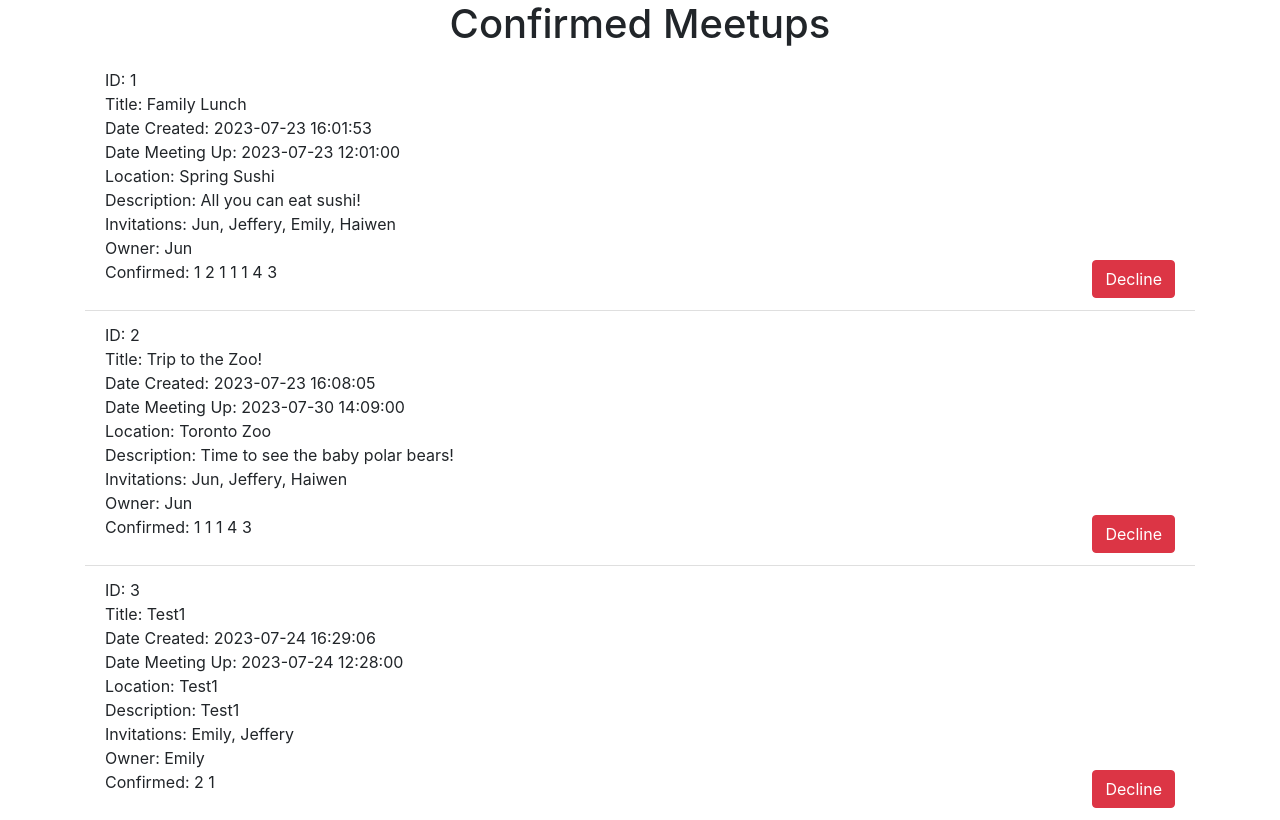
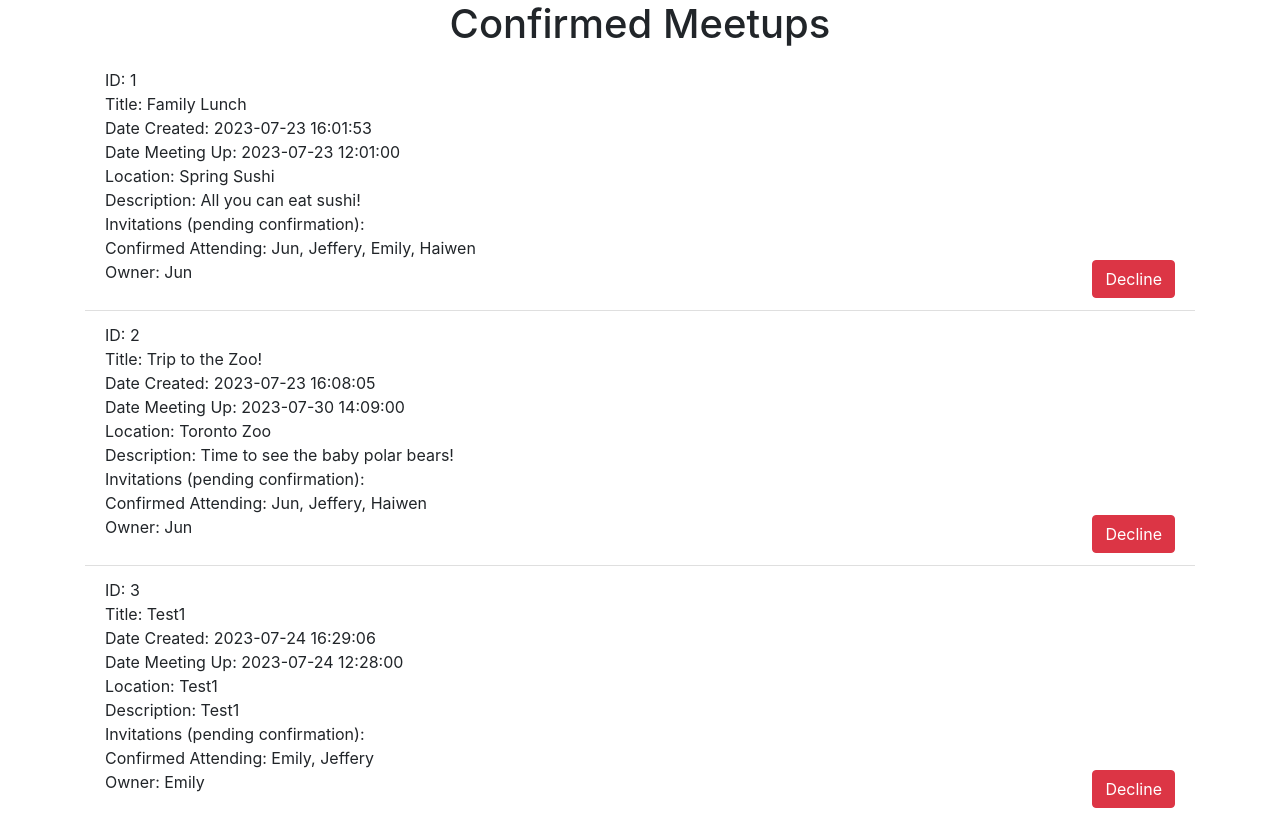
Before and after one commit to Jeffery05/MeetUp, a Flask app: page /confirmed in a window 1280 px wide. Shown: the part 56-876 px from the top of the page. Run offline with Flask 3, Linux system fonts and the light colour scheme; a user stored in the database is signed in; some libraries are stand-ins or nearby versions.

Commit message:
displays full list of people invited and confirmed

```diff
--- a/website/templates/confirmed.html
+++ b/website/templates/confirmed.html
@@ -12,9 +12,9 @@
             Date Meeting Up: {{ meetup.date_meetup}}<br>
             Location: {{meetup.location}}<br>
             Description: {{meetup.description}}<br>
-            Invitations: {{inviteList[ns.inviteNumber]}}<br>
-            Owner: {{meetup.owner}}<br>
-            Confirmed: {{meetup.confirmed}}
+            Invitations (pending confirmation): {{inviteList[ns.inviteNumber]}}<br>
+            Confirmed Attending: {{confirmationList[ns.inviteNumber]}}<br>
+            Owner: {{meetup.owner}}
             <button type = "button" class = "btn btn-danger float-right" onClick="deleteMeetup({{meetup.id}})">
                 <span aria-hidden="true">Decline</span>
             </button>
--- a/website/templates/view_meetups.html
+++ b/website/templates/view_meetups.html
@@ -12,9 +12,9 @@
         Date Meeting Up: {{ meetup.date_meetup}}<br>
         Location: {{meetup.location}}<br>
         Description: {{meetup.description}}<br>
-        Invitations: {{inviteList[ns.inviteNumber]}}<br>
-        Owner: {{meetup.owner}}<br>
-        Confirmed: {{meetup.confirmed}}
+        Invitations (pending confirmation): {{inviteList[ns.inviteNumber]}}<br>
+        Confirmed Attending: {{confirmationList[ns.inviteNumber]}}<br>
+        Owner: {{meetup.owner}}
         <button type = "button" class = "btn btn-success float-right" onClick="confirmMeetup({{meetup.id}})">
             <span aria-hidden="true">Confirm</span>
         </button>
--- a/website/views.py
+++ b/website/views.py
@@ -37,57 +37,75 @@ def home():
             flash('Meetup added!', category='success')
         else:
             flash('There was an error creating this meetup. Please try again.', category='error')
-        """if len(note) < 1:
-            flash('Note is too short!', category='error')
-        else:"""
-
-
-
     return render_template("home.html", user=current_user)
 
 @views.route('/view_meetups', methods=['GET', 'POST']) #decorator: whenever you go to the / URL, whatever in hom() will run
 @login_required
 def view_meetups():
-    first = True
     invites = ""
+    confirmation = ""
     confirmSearch = " " + str(current_user.id) + " "
+    firstInv = True
+    firstConf = True
     for meetup in current_user.meetups:
-        first = True
+        invites = invites + "   "
+        confirmation = confirmation + "   "
+        firstInv = True
+        firstConf = True
         for user in meetup.user:
-            if first == True:
-                invites = invites + "   " + user.first_name
-                first = False
+            userSearch = " " + str(user.id) + " "
+            if meetup.confirmed.find(userSearch)  != -1:
+                if firstConf:
+                    confirmation  = confirmation + user.first_name
+                    firstConf = False
+                else:
+                    confirmation  = confirmation + ", " + user.first_name
             else:
-                invites  = invites + ", " + user.first_name
-        print(meetup.confirmed.find(confirmSearch))
-    print(invites)
+                if firstInv:
+                    invites  = invites + user.first_name
+                    firstInv = False
+                else:
+                    invites  = invites + ", " + user.first_name
     inviteList = invites.split("   ")
     print(inviteList)
+    confirmationList = confirmation.split("   ")
 
     print(confirmSearch)
-    return render_template("view_meetups.html", user=current_user, inviteList = inviteList, confirmSearch = confirmSearch)
+    return render_template("view_meetups.html", user=current_user, inviteList = inviteList, confirmSearch = confirmSearch, confirmationList = confirmationList)
 
 @views.route('/confirmed', methods=['GET', 'POST'])
 @login_required
 def confirmed():
-    first = True
     invites = ""
+    confirmation = ""
     confirmSearch = " " + str(current_user.id) + " "
+    firstInv = True
+    firstConf = True
     for meetup in current_user.meetups:
-        first = True
+        invites = invites + "   "
+        confirmation = confirmation + "   "
+        firstInv = True
+        firstConf = True
         for user in meetup.user:
-            if first == True:
-                invites = invites + "   " + user.first_name
-                first = False
+            userSearch = " " + str(user.id) + " "
+            if meetup.confirmed.find(userSearch)  != -1:
+                if firstConf:
+                    confirmation  = confirmation + user.first_name
+                    firstConf = False
+                else:
+                    confirmation  = confirmation + ", " + user.first_name
             else:
-                invites  = invites + ", " + user.first_name
-        print(meetup.confirmed.find(confirmSearch))
-    print(invites)
+                if firstInv:
+                    invites  = invites + user.first_name
+                    firstInv = False
+                else:
+                    invites  = invites + ", " + user.first_name
     inviteList = invites.split("   ")
     print(inviteList)
+    confirmationList = confirmation.split("   ")
 
     print(confirmSearch)
-    return render_template("confirmed.html", user=current_user, inviteList = inviteList, confirmSearch = confirmSearch)
+    return render_template("confirmed.html", user=current_user, inviteList = inviteList, confirmSearch = confirmSearch, confirmationList = confirmationList)
 
 
 @views.route('/confirm-meetup', methods=['POST'])
@@ -97,10 +115,7 @@ def confirm_meetup():
     meetup = Meetup.query.get(meetupId)
     if meetup:
         #db.session.update({meetup.confirmed: meetup.confirmed + " " + current_user.id})
-        if meetup.confirmed=="":
-            meetup.confirmed= str(current_user.id)
-        else:
-            meetup.confirmed= meetup.confirmed + " " + str(current_user.id)
+        meetup.confirmed= meetup.confirmed + " " + str(current_user.id) + " "
         print("meetup.confirmed: " + meetup.confirmed)
         db.session.commit()
 
```
Also changed, not shown: instance/database.db.
